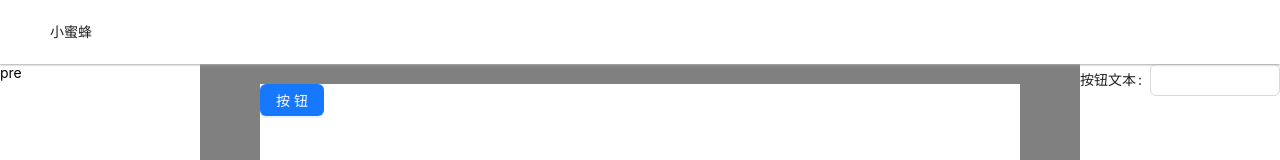
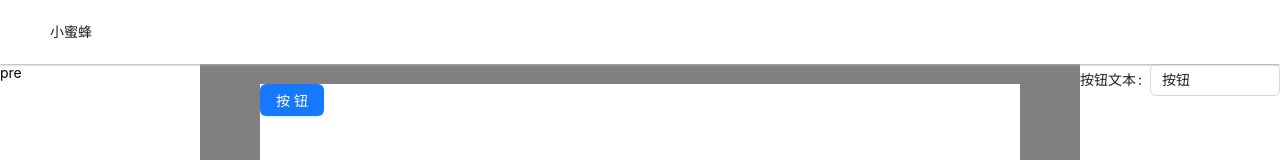
Before and after one commit to hwadn/wm-component-template, a React (Vite) app: page / in a window 1280 px wide. Shown: the top 160 px of the page. Built offline with nearby package versions, Linux system fonts and the light colour scheme.

Commit message:
fix: setting

```diff
--- a/src/App.tsx
+++ b/src/App.tsx
@@ -27,7 +27,7 @@ function App() {
 					</div>
 				</Content>
 				<StyledSider>
-					<Setting onValuesChange={handleFormValueChange} />
+					<Setting initialValues={defaultFormValues} onValuesChange={handleFormValueChange} />
 				</StyledSider>
 			</Layout>
     </Layout>
--- a/src/export/Setting/index.tsx
+++ b/src/export/Setting/index.tsx
@@ -6,12 +6,13 @@ export type { IFormValues } from './default'
 export { defaultFormValues } from './default'
 
 interface ISettingProps {
+	initialValues: FormProps['initialValues']
 	onValuesChange: FormProps['onValuesChange']
 }
 
-export const Setting: React.FC<ISettingProps> = ({ onValuesChange }) => {
+export const Setting: React.FC<ISettingProps> = ({ onValuesChange, initialValues }) => {
 	return (
-		<Form onValuesChange={onValuesChange}>
+		<Form onValuesChange={onValuesChange} initialValues={initialValues}>
 			<Form.Item label='按钮文本' name='text' >
 				<Input/>
 			</Form.Item>
```
